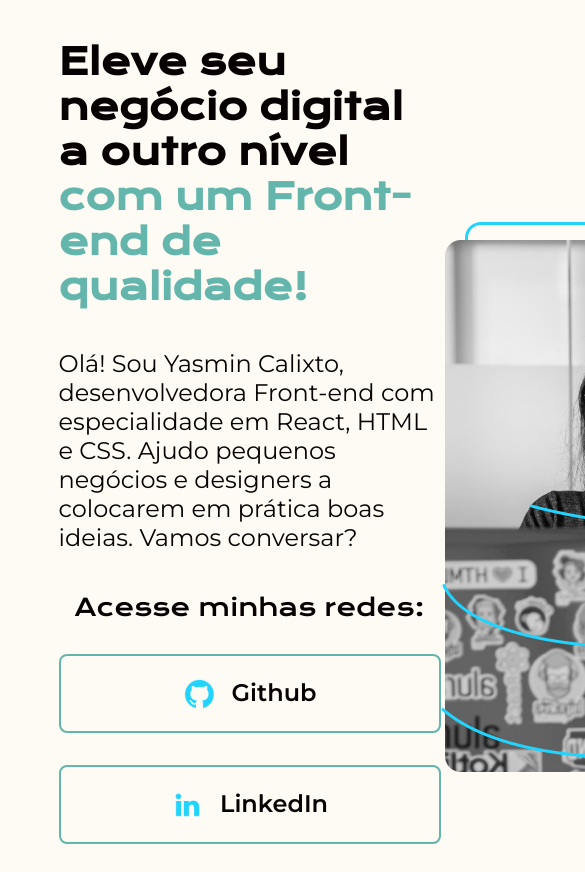
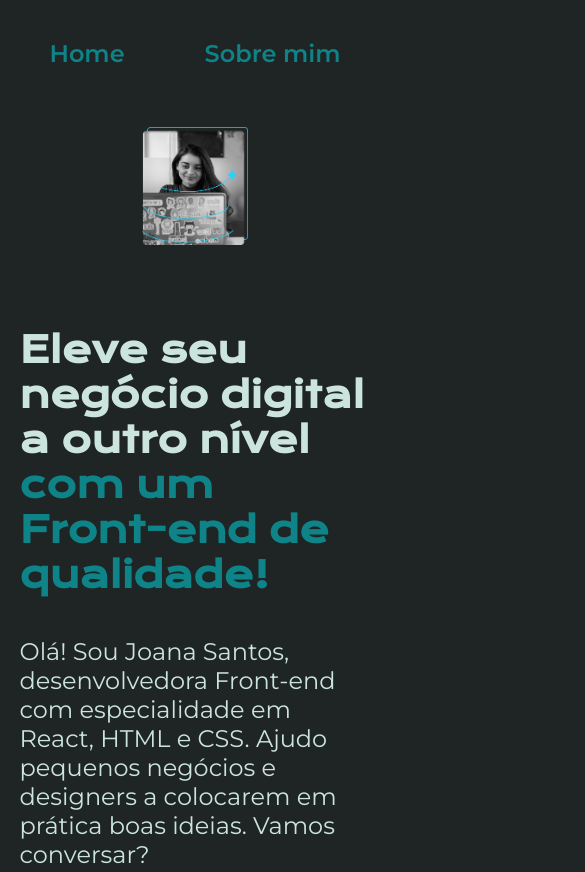
Before and after one commit to yasmincalix/Estudo, a plain HTML site: page index.html in a window 390 px wide. Shown: the top 872 px of the page, 585 px wide, since content can reach past the window. Drawn offline with nearby package versions, Linux system fonts and the light colour scheme.

Commit message:
arrumano responsividade

```diff
--- a/index.html
+++ b/index.html
@@ -7,30 +7,35 @@
     <meta http-equiv="X-UA-Compatible" content="IE=edge">
     <meta name="viewport" content="width=device-width, initial-scale=1.0">
     <title>Portifólio</title>
-    <link rel="stylesheet" href="sytle.css">
+    <link rel="stylesheet" href="./style/sytle.css">
 </head>
 
 <body>
-    <header></header>
+    <header class="cabecalho">
+        <nav class="cabecalho__menu">
+            <a class="cabecalho__menu__link" href="index.html">Home</a>
+            <a  class="cabecalho__menu__link" href="about.html">Sobre mim</a>
+        </nav>
+    </header>
     <main class="apresentacao">
         <section class="apresentacao__conteudo">
             <h1 class="apresentacao__conteudo__titulo">Eleve seu negócio digital a outro nível <strong
                     class="titulo-destaque"> com um Front-end de
                     qualidade!</strong></h1>
-            <p class="apresentacao__conteudo__texto">Olá! Sou Yasmin Calixto, desenvolvedora Front-end com especialidade
+            <p class="apresentacao__conteudo__texto">Olá! Sou Joana Santos, desenvolvedora Front-end com especialidade
                 em React, HTML e CSS. Ajudo pequenos
                 negócios e designers a colocarem em prática boas ideias. Vamos conversar?</p>
 
             <div class="apresentacao__links">
                 <h2 class="apresentacao__links__subtitulo">Acesse minhas redes:</h2>
-                <a class="apresentacao__links__link" href="instagram.com/yasmincalix">
+                <a class="apresentacao__links__navegacao" href="">
                     <img src="./assets/github.png">
                     Github
                 </a>
-                <a class="apresentacao__links__link" href="instagram.com/yasmincalix">
+                <a class="apresentacao__links__navegacao" href="">
                     <img src="./assets/linkedin.png">
                     LinkedIn
-                </a><a class="apresentacao__links__link" href="instagram.com/yasmincalix">
+                </a><a class="apresentacao__links__navegacao" href="">
                     <img src="./assets/twitch.png">
                     Twitch
                 </a>
@@ -38,7 +43,7 @@
             </div>
 
         </section>
-        <img src="./assets/Imagem.png" alt="Imagem da Yasmin">
+        <img class="apresentacao__imagem" src="./assets/Imagem.png" alt="Imagem da Joana programando">
     </main>
     <footer>
         <p class="rodape">Desenvolvido por Yasmin Calixto</p>
--- /dev/null
+++ b/style/sytle.css
@@ -0,0 +1,140 @@
+@import url('https://fonts.googleapis.com/css2?family=Krona+One&family=Montserrat:wght@400;600&display=swap');
+
+:root {
+    --cor--primaria: #1f2424;
+    --cor--secundaria: #CBE4DE;
+    --cor--terciaria: #0E8388;
+    --cor--hover: #2E4F4F;
+
+    --font--primaria: 'Krona One', sans-serif;
+    --font--secundaria:'Montserrat', sans-serif;
+}
+
+* {
+    margin: 0;
+    padding: 0;
+}
+
+body {
+    box-sizing: border-box;
+    background-color: var(--cor--primaria);
+    color: var(--cor--secundaria);
+}
+
+.cabecalho{
+    padding: 2% 0% 0% 15%;
+}
+
+.cabecalho__menu{
+    display: flex;
+    gap: 80px;
+}
+
+.cabecalho__menu__link{
+    font-family: var(--font--secundaria);
+    font-size: 1.5rem;
+    font-weight: 600;
+    color: var(--cor--terciaria);
+    text-decoration: none;
+}
+
+.apresentacao{
+    padding: 5% 15%;
+    display: flex;
+    gap: 82px;
+    align-items: center;
+    justify-content: space-between;
+
+}
+
+.titulo-destaque{
+    color: var(--cor--terciaria);
+}
+
+.apresentacao__conteudo{
+    width: 50%;
+    display: flex;
+    flex-direction: column;
+    gap: 40px;
+}
+
+.apresentacao__conteudo__titulo{
+    font-size: 2.25rem;
+    font-family: var(--font--primaria);
+}
+
+.apresentacao__conteudo__texto {
+    font-size: 1.5rem;
+    font-family: var(--font--secundaria);
+}
+
+.apresentacao__links{
+    display: flex;
+    justify-content: space-between;
+    flex-direction: column;
+    align-items: center;
+    gap: 32px;
+}
+
+.apresentacao__links__subtitulo{
+    font-family: var(--font--primaria);
+    font-weight: 400;
+    font-size: 1.5rem;
+}
+
+.apresentacao__links__navegacao{
+    /* background-color: var(--cor--terciaria); */
+    display: flex;
+    justify-content: center;
+    gap: 16px;
+    border: 2px solid var(--cor--terciaria);
+    width: 50%;
+    padding: 21.5px 0;
+    text-align: center;
+    border-radius: 8px;
+    font-size: 1.5rem;
+    font-weight: 600;
+    text-decoration: none;
+    font-family: var(--font--secundaria);
+    color: var(--cor--secundaria) ;
+}
+
+.apresentacao__links__link:hover {
+    background-color: var(--cor--hover);
+    padding: 4%;
+}
+
+.apresentacao__imagem{
+    width: 30%;
+}
+
+.rodape{
+    color: var(--cor--secundaria);
+    background-color: var(--cor--terciaria);
+    padding: 24px;
+    text-align: center;
+    font-family: var(--font--secundaria);
+    font-size: 1.5rem;
+    font-weight: 400;
+}
+
+@media (max-width: 1200px){
+
+    .cabecalho{
+        padding: 10%;
+    }
+
+    .cabecalho__menu{
+        justify-content: center;
+    }
+
+    .apresentacao{
+        padding: 5%;
+        flex-direction: column-reverse;
+    }
+
+    .apresentacao__conteudo{
+        width: auto;
+    }
+
+}
--- a/sytle.css
+++ /dev/null
@@ -1,81 +0,0 @@
-@import url('https://fonts.googleapis.com/css2?family=Krona+One&family=Montserrat:wght@400;600&display=swap');
-* {
-    margin: 0;
-    padding: 0;
-}
-
-body {
-    height: 100vh;
-    box-sizing: border-box;
-    background-color: #fdfbf3;
-    color: #080103;
-}
-
-.apresentacao{
-    margin: 10% 15%;
-    display: flex;
-    align-items: center;
-    justify-content: space-between;
-
-}
-.titulo-destaque{
-    color: #64B6AC;
-}
-
-.apresentacao__conteudo{
-    width: 615px;
-    display: flex;
-    flex-direction: column;
-    gap: 40px;
-}
-
-.apresentacao__conteudo__titulo{
-    font-size: 36px;
-    font-family: 'Krona One', sans-serif;
-}
-
-.apresentacao__conteudo__texto {
-    font-size: 24px;
-    font-family: 'Montserrat', sans-serif;
-}
-
-.apresentacao__links{
-    display: flex;
-    justify-content: space-between;
-    flex-direction: column;
-    align-items: center;
-    gap: 32px;
-}
-
-.apresentacao__links__subtitulo{
-    font-family: 'Krona One', sans-serif;
-    font-weight: 400;
-    font-size: 24px;
-}
-
-.apresentacao__links__link{
-    /* background-color: #64B6AC; */
-    display: flex;
-    justify-content: center;
-    gap: 16px;
-    border: 2px solid #64B6AC;
-    width: 378px;
-    padding: 21.5px 0;
-    text-align: center;
-    border-radius: 8px;
-    font-size: 24px;
-    font-weight: 600;
-    text-decoration: none;
-    font-family: 'Montserrat', sans-serif;
-    color: #080103 ;
-}
-
-.apresentacao__links__link:hover {
-    background-color: #f5f5eb;
-    padding: 4%;
-}
-
-.rodape{
-    color: #080103;
-    background-color: #64B6AC;
-}
```
Also changed, not shown: about.html (added, +44 -0 lines).
